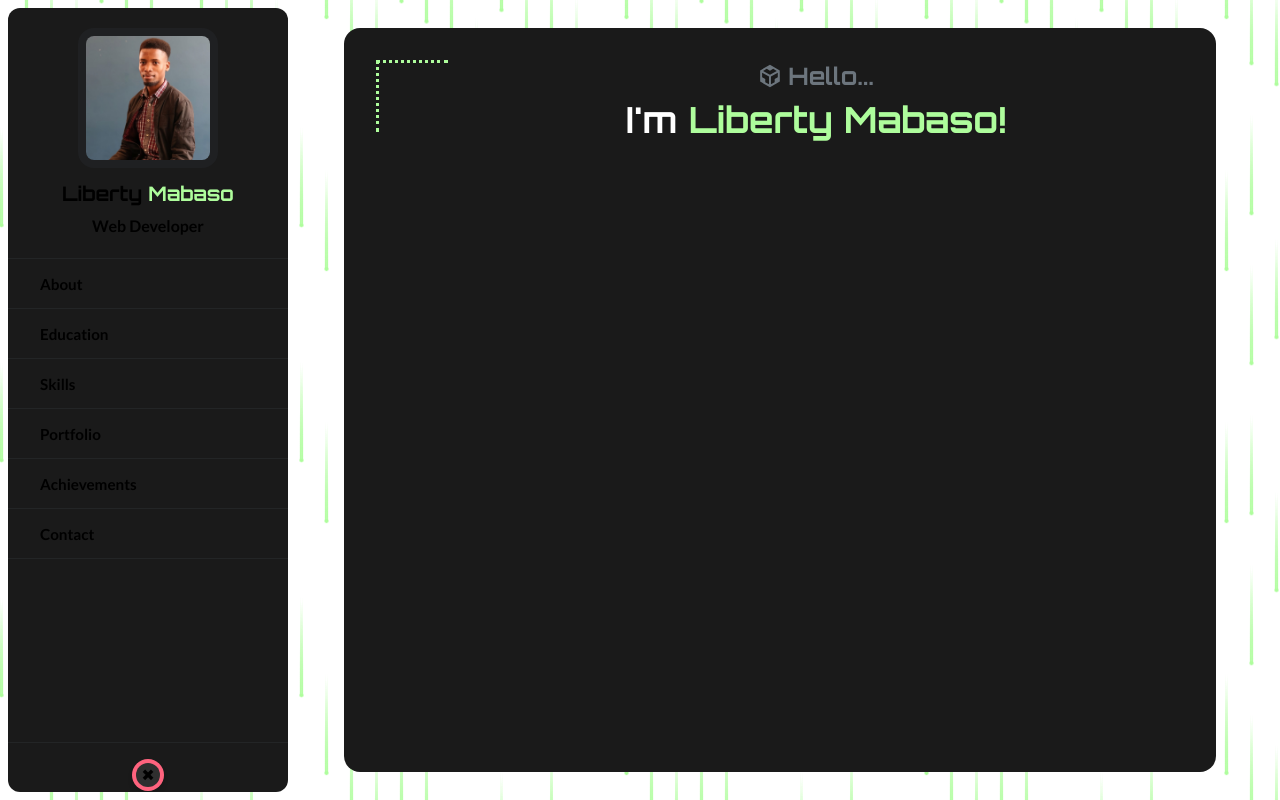
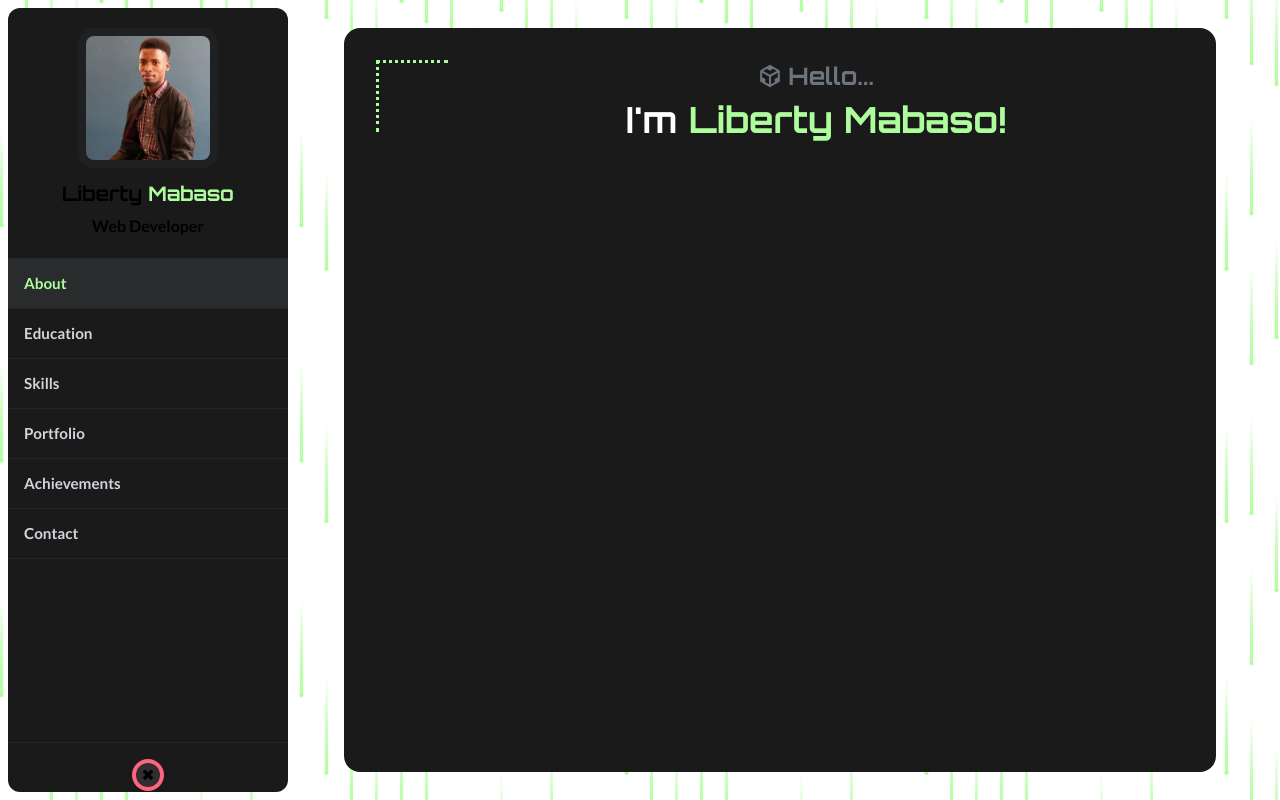
Before and after one commit to lmabaso/myprofile, a React (Vite) app: page /myprofile/About in a window 1280 px wide. Built offline with nearby package versions, Linux system fonts and the light colour scheme; the HTML template or start-up script is replaced by a standard one.

Commit message:
Added Nav active tracking

```diff
--- a/src/components/Loading.jsx
+++ b/src/components/Loading.jsx
@@ -1,6 +1,17 @@
-import React from 'react'
+import React, { useEffect } from 'react'
+import { useNavigate } from 'react-router-dom'
 
 const Loading = () => {
+  const navigate = useNavigate()
+
+  useEffect(() => {
+    const redirectTimer = setTimeout(() => {
+      navigate('/About')
+    }, 5000)
+
+    return () => clearTimeout(redirectTimer)
+  }, [navigate])
+
   return (
     <div className='bg-[#1a1a1a] h-full w-full absolute left-0 top-0 flex flex-col justify-center items-center'>
       <div className="flex flex-row gap-5 text-[#aefd9c] text-4xl items-center">
@@ -13,7 +24,6 @@ const Loading = () => {
         <div className="w-4 h-4 rounded-full bg-[#aefd9c] animate-[ping_1.5s_0.9s_ease-in-out_infinite]"></div>
       </div>
     </div>
-
   )
 }
 
--- a/src/components/NavBarSection.jsx
+++ b/src/components/NavBarSection.jsx
@@ -1,47 +1,14 @@
 import React from 'react'
 import ToggleButton from './ToggleButton';
-// import Switch from "./Switch";
-
-import { Link } from 'react-router-dom';
+import NavHeader from './NavHeader';
+import NavLinks from './NavLinks';
 
 const NavBarSection = () => {
-  const navManu = [
-    { id: 1, name: "About",         label: "About Me",      status: "active", link: "/About"},
-    { id: 2, name: "Education",     label: "Education",     status: "active", link: "/Education"},
-    { id: 3, name: "Skills",        label: "Skills",        status: "active", link: "/Skills" },
-    { id: 4, name: "Portfolio",     label: "Portfolio",     status: "active", link: "/Portfolio" },
-    { id: 5, name: "Achievements",  label: "Achievements",  status: "active", link: "/Achievements" },
-    { id: 6, name: "Contact",       label: "Contact",       status: "active", link: "/Contact" }
-  ];
-
   return (
     <div className='font-[lato] bg-[#1a1a1a] min-w-[280px] w-[280px] relative flex flex-col rounded-xl'>
-      <header className='flex justify-center items-center flex-col text-center p-5 border-b border-[#232526]'>
-        <img
-          src="./img/MyProfile.jpeg"
-          alt="My Profile"
-          className="w-35 h-35 rounded-2xl mb-3 border-8 border-[#1f2022]" />
-        <strong className='w-full font-[Orbitron] text-xl mb-1.5' >
-          Liberty <span className='text-[#aefd9c]'>Mabaso</span>
-        </strong>
-        <strong>Web Developer</strong>
-      </header>
-      <div className='w-full h-full flex flex-col '>
-        {navManu.map((option, idx) => (
-          option.status === "active" && (
-            <button
-              key={idx}
-              className='cursor-pointer px-4 h-[50px] border-b border-[#232526] text-left'>
-              <Link to={option.link} className='px-4 h-7'>
-                <span className='text-[.95rem] font-bold'>{option.name}</span>
-              </Link>
-            </button>
-          )
-        ))}
-      </div>
-      <footer className='h-[50px] flex  justify-center gap-1.5 py-4 border-t border-[#232526]'>
-        {/* <Switch />
-        <ToggleButton /> */}
+      <NavHeader />
+      <NavLinks />
+      <footer className='h-[50px] flex justify-center gap-1.5 py-4 border-t border-[#232526]'>
         <ToggleButton />
       </footer>
     </div>
--- /dev/null
+++ b/src/components/NavHeader.jsx
@@ -0,0 +1,18 @@
+import React from 'react'
+
+const NavHeader = () => {
+  return (
+    <header className='flex justify-center items-center flex-col text-center p-5 border-b border-[#232526]'>
+      <img
+        src="./img/MyProfile.jpeg"
+        alt="My Profile"
+        className="w-35 h-35 rounded-2xl mb-3 border-8 border-[#1f2022]" />
+      <strong className='w-full font-[Orbitron] text-xl mb-1.5' >
+        Liberty <span className='text-[#aefd9c]'>Mabaso</span>
+      </strong>
+      <strong>Web Developer</strong>
+    </header>
+  )
+}
+
+export default NavHeader
--- /dev/null
+++ b/src/components/NavLinks.jsx
@@ -0,0 +1,37 @@
+
+import React from 'react'
+import { NavLink } from 'react-router-dom';
+
+
+const navLinks = [
+  { id: 1, name: "About",         label: "About Me",      status: "active", path: "/About" },
+  { id: 2, name: "Education",     label: "Education",     status: "active", path: "/Education" },
+  { id: 3, name: "Skills",        label: "Skills",        status: "active", path: "/Skills" },
+  { id: 4, name: "Portfolio",     label: "Portfolio",     status: "active", path: "/Portfolio" },
+  { id: 5, name: "Achievements",  label: "Achievements",  status: "active", path: "/Achievements" },
+  { id: 6, name: "Contact",       label: "Contact",       status: "active", path: "/Contact" }
+];
+
+const NavLinks = () => {
+  return (
+    <div className='w-full h-full flex flex-col '>
+      {navLinks.map((option) => (
+        option.status === "active" && (
+          <NavLink
+            key={option.id}
+            to={option.path}
+            className={({ isActive }) =>
+              `cursor-pointer px-4 h-[50px] border-b border-[#232526] flex items-center ${
+                isActive ? 'bg-[#2a2b2d] text-[#aefd9c]' : 'text-gray-300 hover:bg-[#232526]'
+              }`
+            }
+          >
+            <span className='text-[.95rem] font-bold'>{option.name}</span>
+          </NavLink>
+        )
+      ))}
+    </div>
+  )
+}
+
+export default NavLinks
--- a/src/pages/About.jsx
+++ b/src/pages/About.jsx
@@ -1,5 +1,6 @@
 import React from 'react'
 import ContentSection from "../components/ContentSection";
+import NavHeader from '../components/NavHeader';
 
 const Content = () => {
   return (
```
